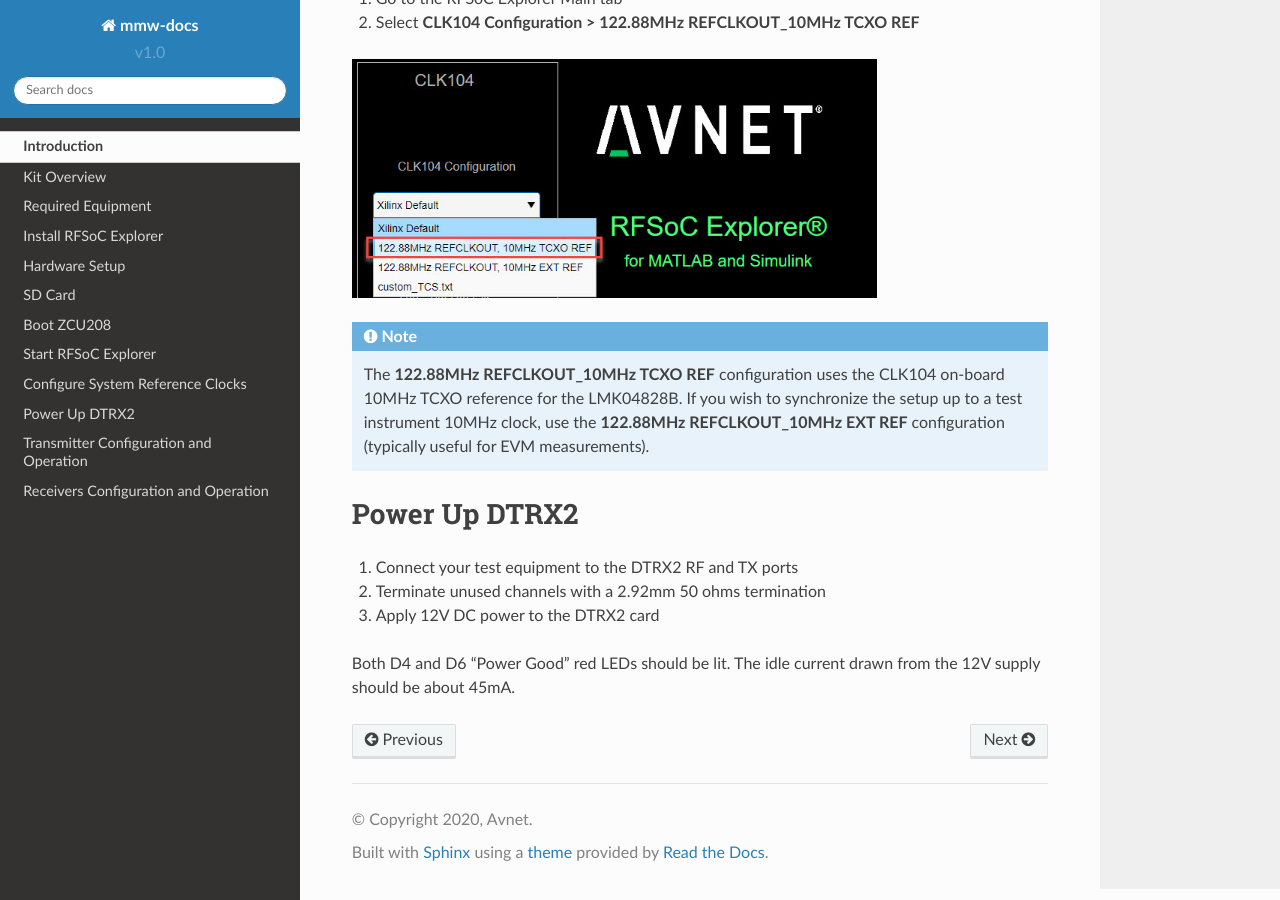
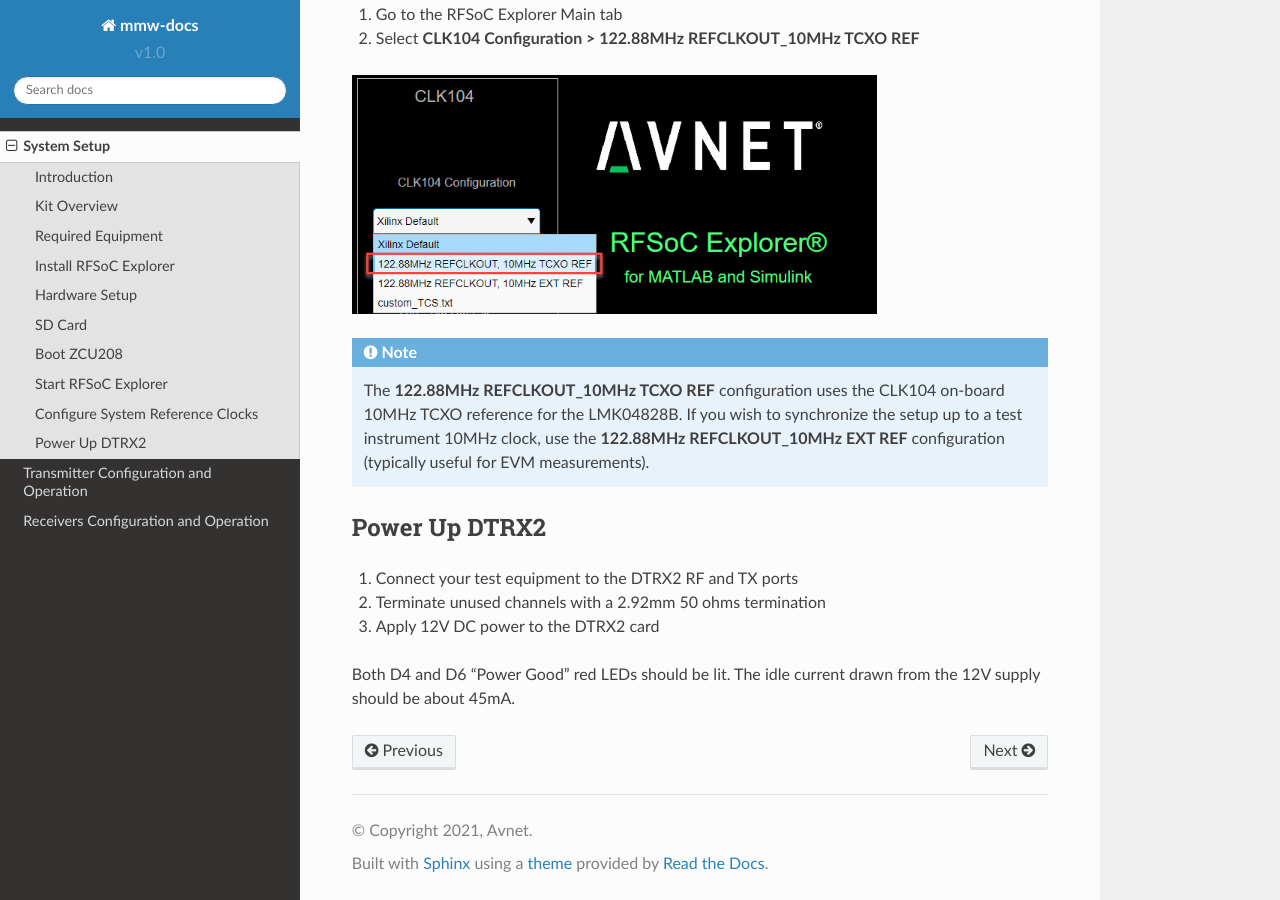
Before and after one commit to AvnetDev/rfsoc-board-docs, a Sphinx documentation site: the page built from docs/source/system_setup.rst, in a window 1280 px wide and 900 px high, scrolled down 6827 px. Built offline with Sphinx 7.4.7 and the Read the Docs theme 2.0.0, drawn with Linux system fonts in a browser that asks for light colours; some of the changed text lies outside the part shown.

Commit message:
Formatting updates

```diff
--- a/docs/source/conf.py
+++ b/docs/source/conf.py
@@ -46,7 +46,7 @@
 
 # General information about the project.
 project = 'mmw-docs'
-copyright = '2020, Avnet'
+copyright = '2021, Avnet'
 author = 'Avnet'
 
 # The version info for the project you're documenting, acts as replacement for
--- a/docs/source/index.rst
+++ b/docs/source/index.rst
@@ -5,6 +5,7 @@
 ---------------------------------------------
 .. toctree::
    :maxdepth: 1
+   :hidden:
 
    system_setup
    tx_setup
--- a/docs/source/system_setup.rst
+++ b/docs/source/system_setup.rst
@@ -1,3 +1,6 @@
+System Setup
+============
+
 Introduction
 -------------
 This document will show you how to get started with the `Avnet Wideband mmWave Radio Development Kit for RFSoC Gen-3 <https://www.avnet.com/rfsoc-mmw>`_. Follow the step-by-step instructions to configure the kit, setup your computer, and use Avnet RFSoC Explorer® in MATLAB to generate and acquire signals through the Otava DTRX2 Dual Transceiver mmWave Radio Card.
```
